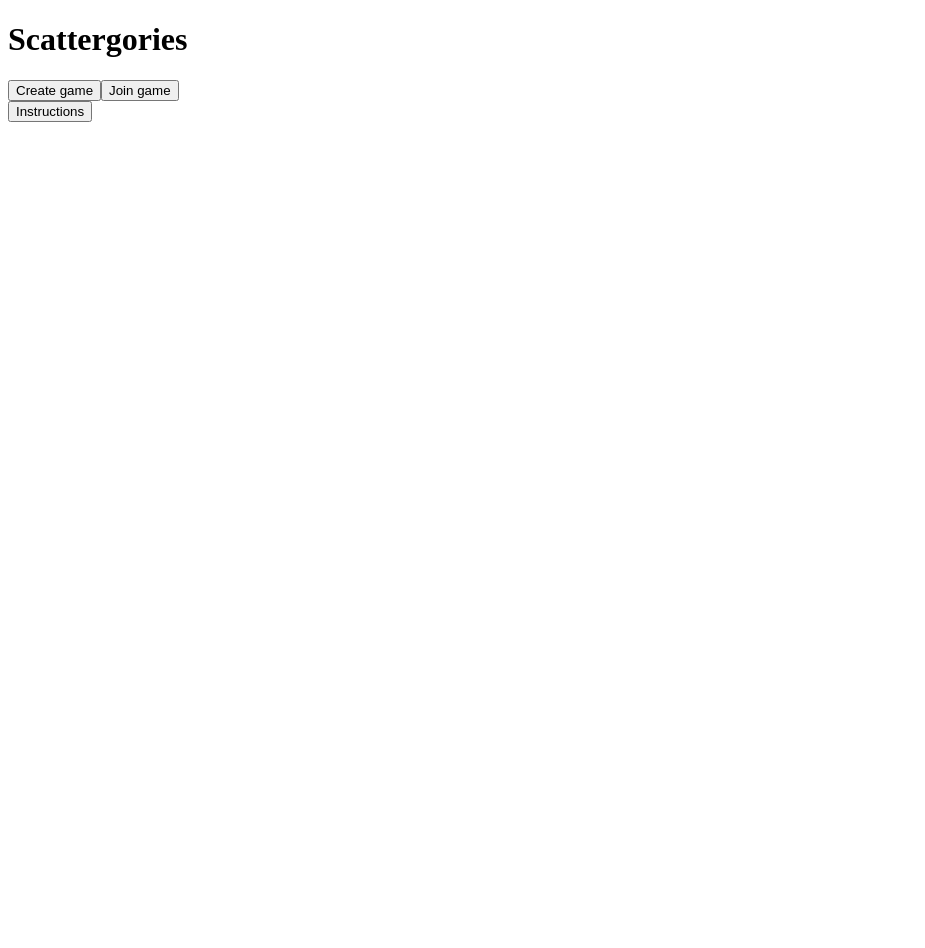
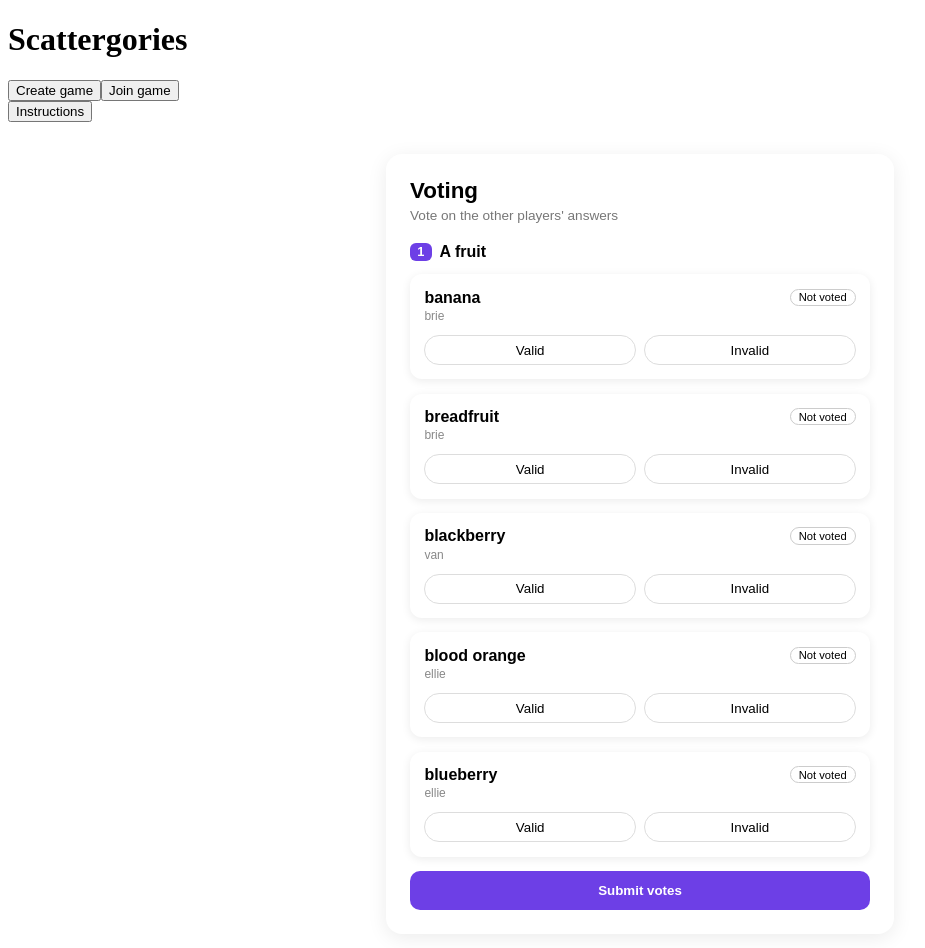
Before and after one commit to mjmmuniz/CS465-Scattergories-Game-Final, a React (Vite) app in the folder client/: page / in a window 1280 px wide. Shown: the top 948 px of the page, without its empty margins (0-925 px from the left). Before the commit the page ends 800 px from the top, so only its background shows below. Built offline with nearby package versions, Linux system fonts and the light colour scheme; no server answers.

Commit message:
added voting screen layout, and using mock data

```diff
--- a/client/src/App.jsx
+++ b/client/src/App.jsx
@@ -2,6 +2,7 @@ import { useState, useEffect } from 'react';
 import './styles/App.css';
 import { socket } from './Socket';
 import Home from './views/Home';
+import Voting from './pages/voting';
 
 function App() {
 
@@ -9,6 +10,7 @@ function App() {
     <div>
     <h1>Scattergories</h1>
     <Home />
+    <Voting />
     </div>
   );
 }
--- /dev/null
+++ b/client/src/components/votecard.jsx
@@ -0,0 +1,42 @@
+//layout for the voting
+
+import { useState } from "react";
+
+export default function VoteCard({ word, username }) {
+  const [vote, setVote] = useState(null);
+
+  let badgetText = "Not voted";
+
+  if (vote === "valid") badgetText = "Valid";
+  if (vote === "invalid") badgetText = "Invalid";
+
+  return (
+    <div className="vote-card">
+      <div className="vote-card-top">
+        <div>
+          <p className="vote-word">{word}</p>
+          <p className="vote-user">{username}</p>
+        </div>
+        <span className={`vote-badge ${vote || ""}`}>{badgetText}</span>
+      </div>
+      <div className="vote-buttons">
+        <button
+          type="button"
+          className={vote === "valid" ? "selected" : ""}
+          onClick={() => setVote("valid")}
+        >
+          {" "}
+          Valid{" "}
+        </button>
+        <button
+          type="button"
+          className={vote === "invalid" ? "selected" : ""}
+          onClick={() => setVote("invalid")}
+        >
+          {" "}
+          Invalid{" "}
+        </button>
+      </div>
+    </div>
+  );
+}
--- /dev/null
+++ b/client/src/mock/votingdata.js
@@ -0,0 +1,33 @@
+//this file uses fake data but will changed to real data afterwards
+export const round = {
+  letter: "B",
+  currentPlayerId: "pp1",
+  players: [
+    { id: "pp1", username: "maria" },
+    { id: "pp2", username: "brie" },
+    { id: "pp3", username: "van" },
+    { id: "pp4", username: "ellie" },
+  ],
+  categories: [
+    {
+      id: 1,
+      name: "A fruit",
+      answers: [
+        { playerId: "pp1", words: ["banana", "blueberry"] },
+        { playerId: "pp2", words: ["banana", "breadfruit"] },
+        { playerId: "pp3", words: ["blackberry", ""] },
+        { playerId: "pp4", words: ["blood orange", "blueberry"] },
+      ],
+    },
+    {
+      id: 2,
+      name: "A city",
+      answers: [
+        { playerId: "pp1", words: ["boston", "berlin"] },
+        { playerId: "pp2", words: ["bali", "bogota"] },
+        { playerId: "pp3", words: ["", "baecelona"] },
+        { playerId: "pp4", words: ["budapest", "bangkok"] },
+      ],
+    },
+  ],
+};
--- /dev/null
+++ b/client/src/pages/voting.jsx
@@ -0,0 +1,58 @@
+//allows the players to vote on the answer in that specific category.
+// base case is that if there is no vote then it displayes that
+// but if there is one it changes it to either valid or invalid.
+import VoteCard from "../components/votecard";
+import { round } from "../mock/votingdata";
+import "../styles/voting.css";
+
+export default function Voting() {
+  const category = round.categories[0];
+
+  //only shows other players answers
+  const otherAnswers = category.answers.filter((answer) => {
+    if (answer.playerId === round.currentPlayerId) {
+      return false;
+    } else return true;
+  });
+
+  const getUserName = (playerId) => {
+    const player = round.players.find((p) => {
+      if (p.id === playerId) {
+        return true;
+      } else return false;
+    });
+    if (!player) {
+      return "unknown player";
+    } else return player.username;
+  };
+
+  return (
+    <div className="voting-page">
+      <h1>Voting</h1>
+      <p className="voting-subtitle">Vote on the other players' answers</p>
+
+      <h2 className="category-title">
+        <span className="category-number">
+          {round.categories.indexOf(category) + 1}
+        </span>
+        {category.name}
+      </h2>
+
+      {otherAnswers.map((answer) =>
+        answer.words
+          .filter((word) => word !== "")
+          .map((word) => (
+            <VoteCard
+              key={`${answer.playerId}-${word}`}
+              word={word}
+              username={getUserName(answer.playerId)}
+            />
+          )),
+      )}
+
+      <button type="button" className="submit-button">
+        Submit votes
+      </button>
+    </div>
+  );
+}
--- /dev/null
+++ b/client/src/styles/voting.css
@@ -0,0 +1,103 @@
+/* specifically for voting page */
+.voting-page {
+  max-width: 460px;
+  margin: 2rem auto;
+  padding: 1.5rem;
+  background: #fff;
+  border-radius: 16px;
+  box-shadow: 0 4px 20px rgba(0, 0, 0, 0.08);
+  font-family: Arial, sans-serif;
+}
+
+.voting-page h1 {
+  margin: 0;
+  font-size: 1.4rem;
+}
+.voting-subtitle {
+  margin: 0.25rem 0 1.25rem;
+  color: #777;
+  font-size: 0.85rem;
+}
+
+.category-title {
+  display: flex;
+  align-items: center;
+  gap: 0.5rem;
+  font-size: 1rem;
+}
+
+.category-number {
+  background: #6d3fe6;
+  color: #fff;
+  border-radius: 6px;
+  padding: 0.1rem 0.45rem;
+  font-size: 0.8rem;
+}
+
+.vote-card {
+  padding: 0.9rem;
+  margin-bottom: 0.9rem;
+  border-radius: 12px;
+  box-shadow: 0 2px 10px rgba(0, 0, 0, 0.08);
+}
+
+.vote-card-top {
+  display: flex;
+  justify-content: space-between;
+  align-items: flex-start;
+}
+.vote-word {
+  margin: 0;
+  font-weight: bold;
+}
+.vote-user {
+  margin: 0.15rem 0 0;
+  color: #888;
+  font-size: 0.75rem;
+}
+
+.vote-badge {
+  border: 1px solid #ccc;
+  border-radius: 999px;
+  padding: 0.1rem 0.5rem;
+  font-size: 0.7rem;
+}
+.vote-badge.valid {
+  border-color: #2e9e5b;
+  color: #2e9e5b;
+}
+.vote-badge.invalid {
+  border-color: #d64545;
+  color: #d64545;
+}
+
+.vote-buttons {
+  display: flex;
+  gap: 0.5rem;
+  margin-top: 0.75rem;
+}
+
+.vote-buttons button {
+  flex: 1;
+  padding: 0.4rem;
+  background: #fff;
+  border: 1px solid #ddd;
+  border-radius: 999px;
+  cursor: pointer;
+}
+.vote-buttons button.selected {
+  background: #6d3fe6;
+  border-color: #6d3fe6;
+  color: #fff;
+}
+
+.submit-button {
+  width: 100%;
+  padding: 0.75rem;
+  border: none;
+  border-radius: 10px;
+  background: #6d3fe6;
+  color: #fff;
+  font-weight: bold;
+  cursor: pointer;
+}
```
